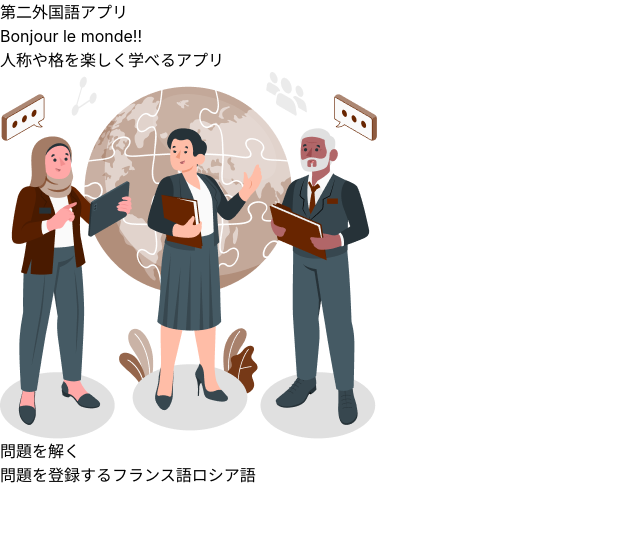
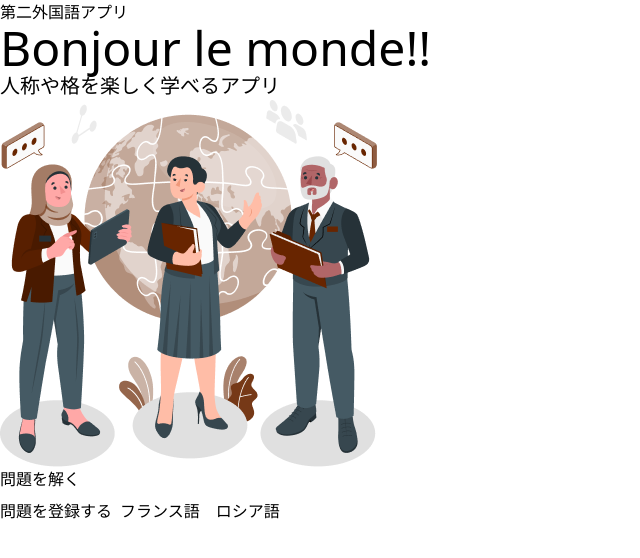
Before and after one commit to jack-app/foreign_language_game, a Next.js app in the folder frontend/: page / in a window 1280 px wide. Shown: the top 558 px of the page, without its empty margins (0-640 px from the left). Built offline with nearby package versions, Linux system fonts and the light colour scheme.

Commit message:
途中まで

```diff
--- a/frontend/package.json
+++ b/frontend/package.json
@@ -12,7 +12,10 @@
     "next": "12.1.0",
     "react": "17.0.2",
     "react-dom": "17.0.2",
-    "tailwindcss": "^3.0.23"
+    "tailwindcss": "^3.0.23",
+    "postcss": "8.4.12",
+    "autoprefixer": "10.4.4",
+    "prettier-plugin-tailwindcss": "0.1.8"
   },
   "devDependencies": {
     "@types/node": "17.0.18",
--- a/frontend/pages/index.tsx
+++ b/frontend/pages/index.tsx
@@ -1,17 +1,28 @@
 import type { NextPage } from 'next';
 import Link from 'next/link';
-import styles from '../styles/Home.module.css';
 import Layout from '../components/layout';
 import GeneralButton from '../components/generalButton';
+import Head from 'next/head';
 
 const Home: NextPage = () => {
   return (
     <>
+      <Head>
+        <title className="">第二外国語アプリ</title>
+        <meta name="description" content="Generated by create next app" />
+        <link rel="icon" href="/favicon.ico" />
+        <link
+          href="https://unpkg.com/tailwindcss@^1.0/dist/tailwind.min.css"
+          rel="stylesheet"
+        />
+      </Head>
       <Layout title="第二外国語アプリ">
-        <div className="title">
+        <div className="">
           <div>
-            <h1 className="text-red-500">Bonjour le monde!!</h1>
-            <h3>人称や格を楽しく学べるアプリ</h3>
+            <p className="text-orange-800 text-5xl">Bonjour le monde!!</p>
+            <p className="text-orange-800 text-xl">
+              人称や格を楽しく学べるアプリ
+            </p>
           </div>
           <img src="../../top.png" />
         </div>
--- a/frontend/styles/Home.module.css
+++ b/frontend/styles/Home.module.css
@@ -40,6 +40,7 @@
 }
 
 .title {
+  color: #0070f3;
   margin: 0;
   line-height: 1.15;
   font-size: 4rem;
--- a/frontend/styles/globals.css
+++ b/frontend/styles/globals.css
@@ -1,8 +1,11 @@
-@import 'tailwindcss/base';
-@import 'tailwindcss/components';
-@import 'tailwindcss/utilities';
+@import '~tailwindcss/base';
+@import '~tailwindcss/components';
+@import '~tailwindcss/utilities';
 
-html,
+/* @tailwind base;
+@tailwind components;
+@tailwind utilities; */
+
 body {
   padding: 0;
   margin: 0;
@@ -10,11 +13,6 @@
     Ubuntu, Cantarell, Fira Sans, Droid Sans, Helvetica Neue, sans-serif;
 }
 
-a {
-  color: inherit;
-  text-decoration: none;
-}
-
 * {
   box-sizing: border-box;
 }
--- /dev/null
+++ b/tailwind.config.js
@@ -0,0 +1,9 @@
+module.exports = {
+  mode:'jit',
+  purge: ['./components/**/*.{js,ts,jsx,tsx}', './pages/**/*.{js,ts,jsx,tsx}'],
+  darkmode:false,
+  theme: {
+    extend: {},
+  },
+  plugins: [],
+}
```
Also changed, not shown: frontend/pages/_app.tsx (+5 -4 lines), postcss.config.js (added, +8 -0 lines).
